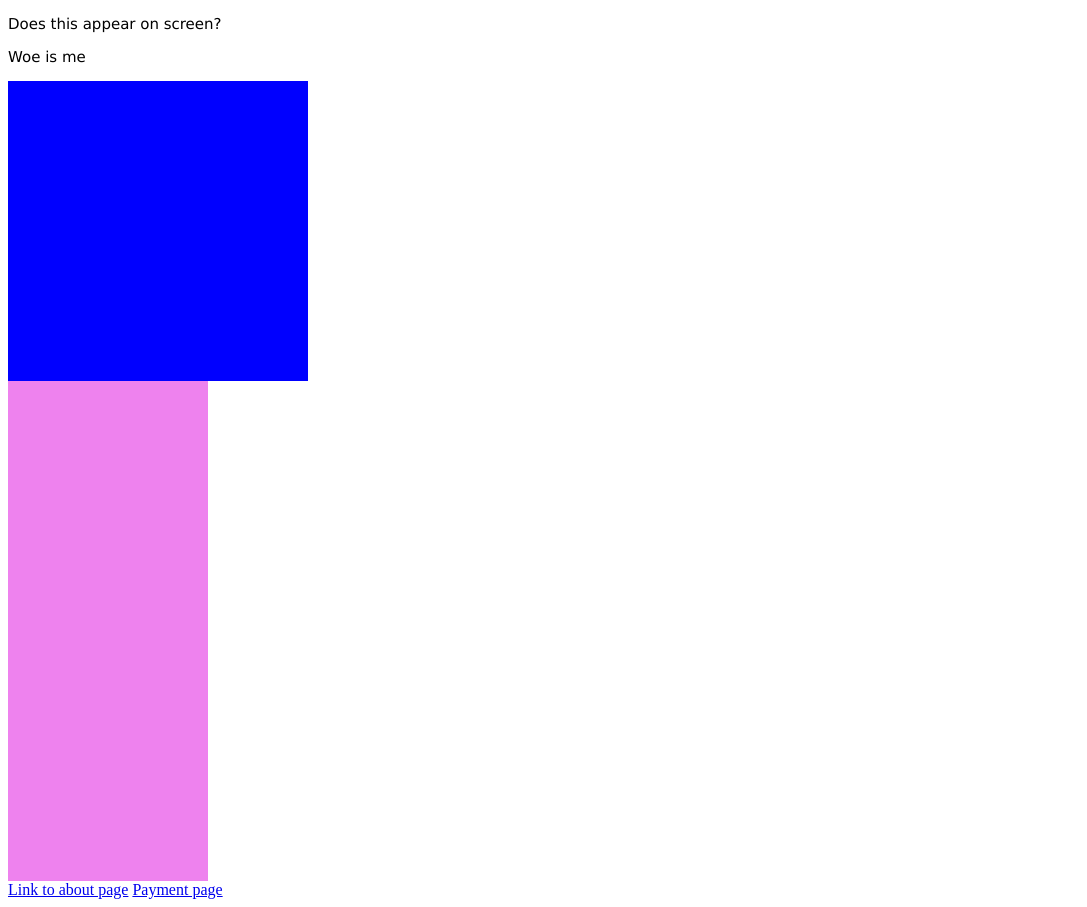
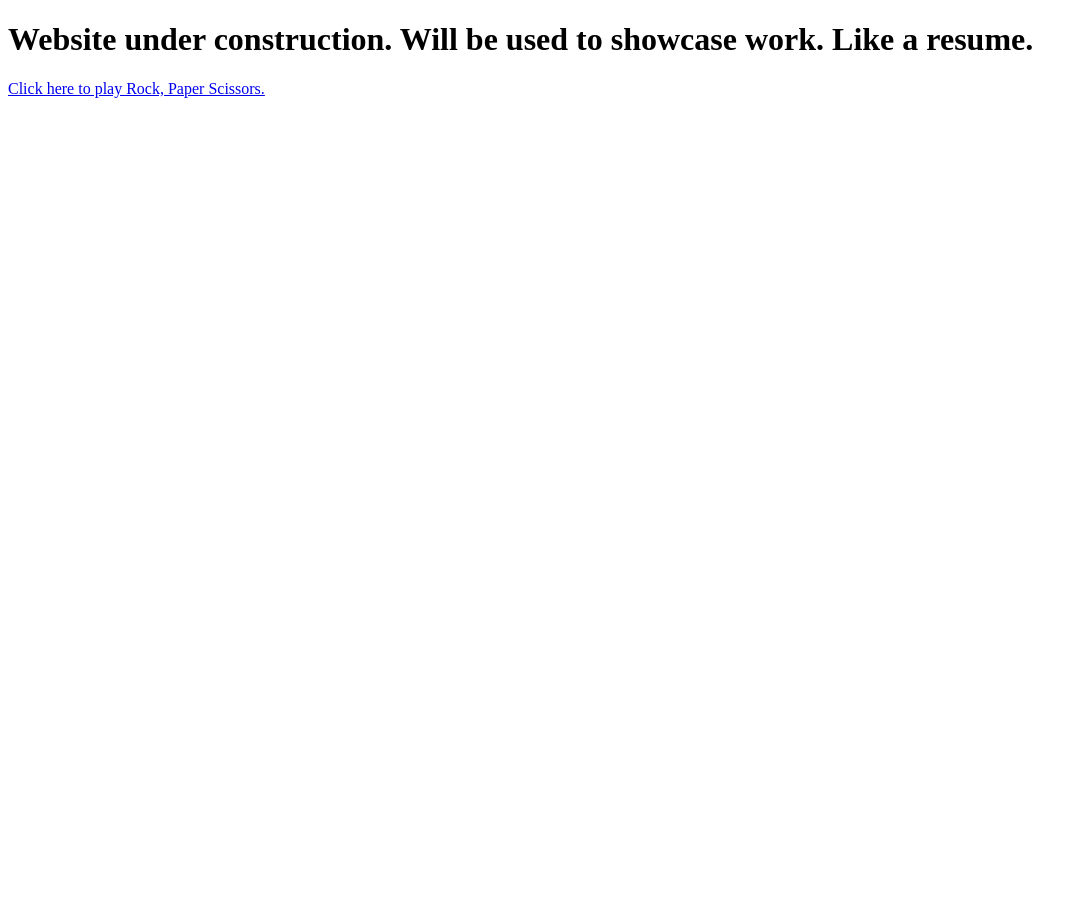
Before and after one commit to tenglin2/tenglin2.github.io, a plain HTML site: page index.html in a window 1280 px wide. Shown: the whole page, without its empty margins (0-1087 px from the left). After the commit the page ends 800 px from the top, so only its background shows below. Drawn offline with Linux system fonts and the light colour scheme.

Commit message:
Starting over again

```diff
--- a/index.html
+++ b/index.html
@@ -1,25 +1,11 @@
-
 <!DOCTYPE html>
-<html>
-<head>
-  <meta charset="utf-8" />
-  <title>Basic test file</title>
-  <link rel="stylesheet" href="stylesheet.css"
-</head>
-<body>
-  <p>
-    Does this appear on screen?
-  </p>
-  <p>
-    Woe is me
-  </p>
-  <div>
-
-  </div>
-  <div class="boxxy">
-
-  </div>
-  <a href="about.html">Link to about page</a>
-  <a href="payment/payment.html">Payment page</a>
-</body>
+<html lang="en">
+  <head>
+    <meta charset="utf-8">
+    <title>Teng Lin Website</title>
+  </head>
+  <body>
+    <h1>Website under construction. Will be used to showcase work. Like a resume.</h1>
+    <a href="rockpaperscissors/index.html">Click here to play Rock, Paper Scissors.</a>
+  </body>
 </html>
--- a/stylesheet.css
+++ b/stylesheet.css
@@ -1,15 +1,7 @@
-
-div{
+a {
   background-color: blue;
-  height: 300px;
-  width: 300px;
 }
-p{
-  font-family: Verdana;
-  font-size: 15px;
+a:hover{
+  text-decoration: underline;
+  background-color: pink;
 }
-.boxxy{
-  height: 500px;
-  width: 200px;
-  background-color: violet;
-}
```
